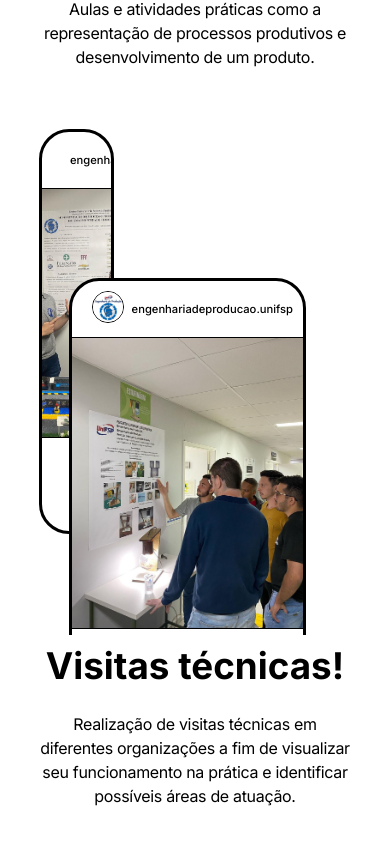
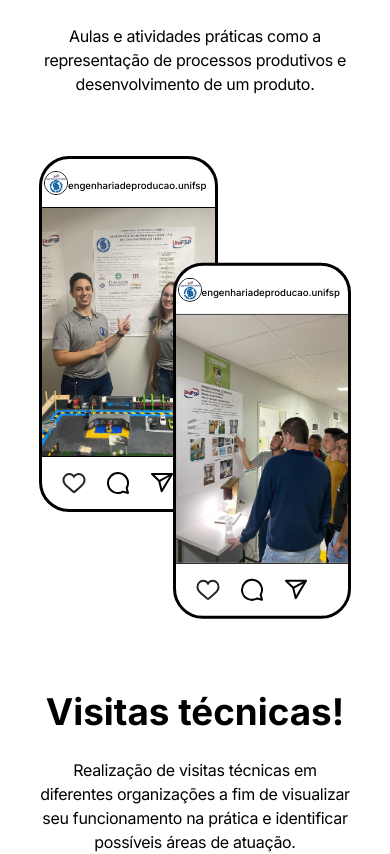
Before and after one commit to mph7/engprod, a React (Vite) app: page / in a window 390 px wide. Shown: the part 4758-5612 px from the top of the page. Built offline with nearby package versions, Linux system fonts and the light colour scheme.

Commit message:
feat: make activities, visit, week and athletic sections responsive

```diff
--- a/src/components/DividedTextImages/DividedTextImage.css
+++ b/src/components/DividedTextImages/DividedTextImage.css
@@ -14,6 +14,8 @@
 .divided-instagram-post {
     margin: 2% auto;
 }
+
+
 
 .left-divided-image {
     flex-direction: row-reverse;
@@ -49,6 +51,16 @@
     height: 120%;
     object-fit: cover;
     padding: 0 2vw;
+}
+
+@media only screen and (max-width: 1024px) {
+    .divided-h1 {
+        font-size: 2.9rem
+    }
+
+    .divided-instagram-post {
+        margin: 2.5% auto;
+    }
 }
 
 @media only screen and (max-width: 768px) {
@@ -88,4 +100,13 @@
         font-size: 16px;
         line-height: 24px;
     }
+    .divided-instagram-post {
+        margin: 9% auto;
+    }
 }
+
+@media only screen and (max-width: 376px) {
+    .divided-instagram-post {
+        width: 90%;
+    }
+}
--- a/src/components/InstagramCard/InstagramCard.css
+++ b/src/components/InstagramCard/InstagramCard.css
@@ -1,42 +1,86 @@
 .instagram-card {
+    background: white;
     border: 3px solid black;
     border-radius: 30px;
+    margin: 0 auto 30%;
     width: 350px;
-    background: white;
-    margin: 0 auto 30%;
 }
 
 .instagram-card-top {
+    align-items: center;
     display: flex;
-    align-items: center;
     gap: 8px;
     padding: 10px 10px 10px 20px;
 }
 
 .account-image img {
+    border: 1px solid black;
+    border-radius: 50%;
+    min-width: 32px;
     width: 32px;
-    min-width: 32px;
-    border-radius: 50%;
-    border: 1px solid black;
     z-index: 1;
 }
 
 .account-name {
+    font-size: 0.7rem;
     font-weight: 500;
-    font-size: 0.7rem;
     overflow: visible;
 }
 
 .instagram-card-image img {
-    width: 100%;
+    border-bottom: 1px solid black;
+    border-top: 1px solid black;
     min-height: 250px;
     object-fit: cover;
-    border-top: 1px solid black;
-    border-bottom: 1px solid black;
+    width: 100%;
 }
 
 .instagram-card-bottom {
     display: flex;
+    gap: 20px;
     padding: 10px 20px;
-    gap: 20px;
 }
+
+@media only screen and (max-width: 1024px) {
+    .instagram-card-top {
+        gap: 0;
+        padding: 10px 0 10px 10px;
+    }
+
+    .account-name {
+        font-size: 0.6rem;
+        margin: 0 auto;
+    }
+}
+
+@media only screen and (max-width: 768px) {
+    .account-name {
+        font-size: 0.8rem;
+    }
+}
+
+@media only screen and (max-width: 426px) {
+    .instagram-card {
+    }
+
+    .account-name {
+        font-size: 0.6rem;
+        margin-left: 0;
+    }
+
+    .instagram-card-top {
+        padding: 12px 0 8px 2px;
+    }
+
+    .account-image img {
+        min-width: 24px;
+        width: 24px;
+    }
+}
+
+@media only screen and (max-width: 320px) {
+    .account-name {
+        font-size: 0.55rem;
+        margin-left: auto;
+    }
+}
--- a/src/components/InstagramImages/InstagramImages.css
+++ b/src/components/InstagramImages/InstagramImages.css
@@ -1,13 +1,18 @@
 .instagram-images {
     display: flex;
+    max-width: 100%;
+    overflow: visible;
     position: relative;
-    overflow: visible;
-    max-width: 100%;
 }
 
 .instagram-images .instagram-card:last-child {
-    position: relative;
-    left: -45px;
     overflow: clip;
-    bottom: -30%;
+    transform: translate(-45px, 30%);
 }
+
+@media only screen and (max-width: 426px) {
+    .instagram-images {
+        margin: 0 auto;
+        max-width: calc(100% + 45px);
+    }
+}
```
